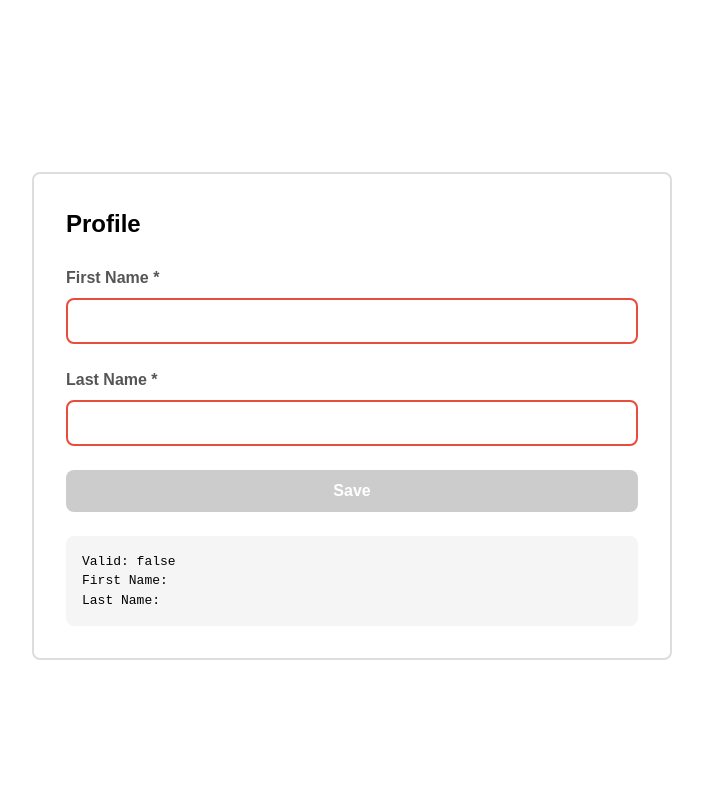
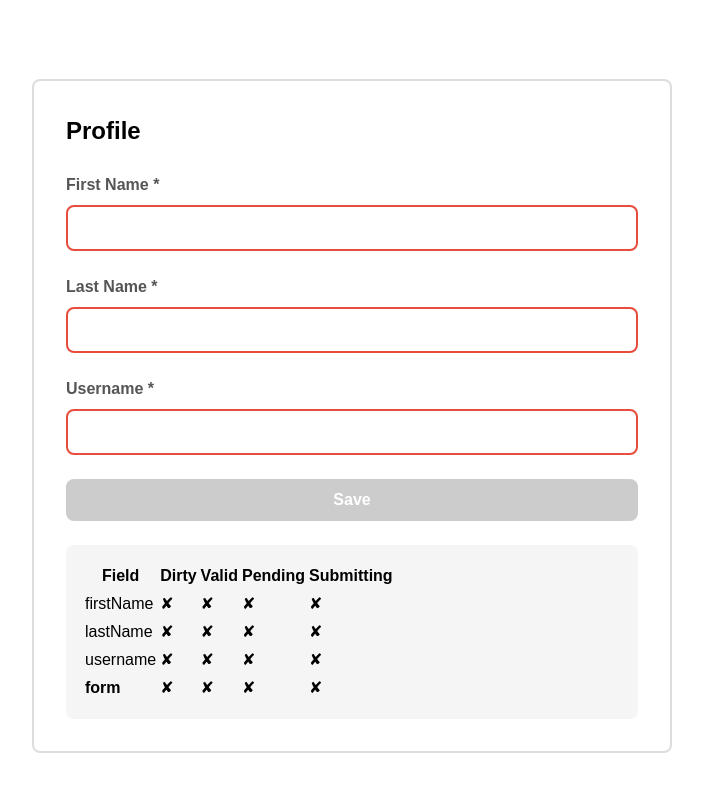
Before and after one commit to thinktecture/signals-workshop, an Angular app: page / in a window 1280 px wide. Shown: the top 792 px of the page, without its empty margins (288-991 px from the left). Built offline with nearby package versions, Linux system fonts and the light colour scheme.

Commit message:
feat: use more signal form features

```diff
--- a/src/app/profile/profile.html
+++ b/src/app/profile/profile.html
@@ -1,4 +1,4 @@
-<form>
+<form (submit)="submit($event)">
   <h2>Profile</h2>
   <div class="form-field">
     <label for="firstName">First Name *</label>
@@ -8,7 +8,9 @@
       [class.invalid]="!personForm.firstName().valid()"
     />
 
-    @if (personForm.firstName().touched() && !personForm.firstName().valid()) {
+    @if (personForm.firstName().pending()) {
+      <div class="pending-message">Validating...</div>
+    } @else if (personForm.firstName().touched() && !personForm.firstName().valid()) {
       <div class="error-message">
         {{ personForm.firstName().errors()[0].message }}
       </div>
@@ -24,20 +26,81 @@
       [class.invalid]="!personForm.lastName().valid()"
     />
 
-    @if (personForm.lastName().touched() && !personForm.lastName().valid()) {
+    @if (personForm.lastName().pending()) {
+      <div class="pending-message">Validating...</div>
+    } @else if (personForm.lastName().touched() && !personForm.lastName().valid()) {
       <div class="error-message">
-        <div class="error-message">
-          {{ personForm.lastName().errors()[0].message }}
-        </div>
+        {{ personForm.lastName().errors()[0].message }}
       </div>
     }
   </div>
 
-  <button type="submit" [disabled]="!personForm().valid()">Save</button>
+  <div class="form-field">
+    <label for="username">Username *</label>
+    <input
+      id="username"
+      [formField]="personForm.username"
+      [class.invalid]="!personForm.username().valid()"
+    />
+
+    @if (personForm.username().pending()) {
+      <div class="pending-message">Checking availability...</div>
+    } @else if (personForm.username().touched() && !personForm.username().valid()) {
+      <div class="error-message">
+        {{ personForm.username().errors()[0].message }}
+      </div>
+    }
+  </div>
+
+  <button type="submit" [disabled]="!personForm().valid() || personForm().pending()">
+    @if (personForm().submitting()) {
+      Saving...
+    } @else {
+      Save
+    }
+  </button>
 
   <div class="debug-info">
-    <pre>Valid: {{ personForm().valid() }}</pre>
-    <pre>First Name: {{ personModel().firstName }}</pre>
-    <pre>Last Name: {{ personModel().lastName }}</pre>
+    <table>
+      <thead>
+        <tr>
+          <th>Field</th>
+          <th>Dirty</th>
+          <th>Valid</th>
+          <th>Pending</th>
+          <th>Submitting</th>
+        </tr>
+      </thead>
+      <tbody>
+        <tr>
+          <td>firstName</td>
+          <td>{{ personForm.firstName().dirty() ? '✔' : '✘' }}</td>
+          <td>{{ personForm.firstName().valid() ? '✔' : '✘' }}</td>
+          <td>{{ personForm.firstName().pending() ? '✔' : '✘' }}</td>
+          <td>{{ personForm.firstName().submitting() ? '✔' : '✘' }}</td>
+        </tr>
+        <tr>
+          <td>lastName</td>
+          <td>{{ personForm.lastName().dirty() ? '✔' : '✘' }}</td>
+          <td>{{ personForm.lastName().valid() ? '✔' : '✘' }}</td>
+          <td>{{ personForm.lastName().pending() ? '✔' : '✘' }}</td>
+          <td>{{ personForm.lastName().submitting() ? '✔' : '✘' }}</td>
+        </tr>
+        <tr>
+          <td>username</td>
+          <td>{{ personForm.username().dirty() ? '✔' : '✘' }}</td>
+          <td>{{ personForm.username().valid() ? '✔' : '✘' }}</td>
+          <td>{{ personForm.username().pending() ? '✔' : '✘' }}</td>
+          <td>{{ personForm.username().submitting() ? '✔' : '✘' }}</td>
+        </tr>
+        <tr>
+          <td><strong>form</strong></td>
+          <td>{{ personForm().dirty() ? '✔' : '✘' }}</td>
+          <td>{{ personForm().valid() ? '✔' : '✘' }}</td>
+          <td>{{ personForm().pending() ? '✔' : '✘' }}</td>
+          <td>{{ personForm().submitting() ? '✔' : '✘' }}</td>
+        </tr>
+      </tbody>
+    </table>
   </div>
 </form>
--- a/src/app/profile/profile.ts
+++ b/src/app/profile/profile.ts
@@ -1,9 +1,29 @@
-import { Component, signal } from '@angular/core';
-import { form, FormField, minLength, required } from '@angular/forms/signals';
+import { Component, resource, signal } from '@angular/core';
+import {
+  form,
+  FormField,
+  minLength,
+  required,
+  submit,
+  validateAsync,
+} from '@angular/forms/signals';
 
 interface Person {
   firstName: string;
   lastName: string;
+  username: string;
+}
+
+function wait(milliseconds: number): Promise<void> {
+  return new Promise((resolve) => setTimeout(resolve, milliseconds));
+}
+
+function hashUsername(username: string): number {
+  let hash = 5381;
+  for (let i = 0; i < username.length; i++) {
+    hash = (hash * 33) ^ username.charCodeAt(i);
+  }
+  return hash;
 }
 
 @Component({
@@ -13,12 +33,13 @@ interface Person {
   styleUrl: './profile.scss',
 })
 export class Profile {
-  personModel = signal<Person>({
+  protected readonly personModel = signal<Person>({
     firstName: '',
     lastName: '',
+    username: '',
   });
 
-  personForm = form(this.personModel, (path) => {
+  protected readonly personForm = form(this.personModel, (path) => {
     required(path.firstName, { message: 'First name is required' });
     minLength(path.firstName, 3, {
       message: 'First name must be at least 3 characters long',
@@ -27,5 +48,50 @@ export class Profile {
     minLength(path.lastName, 3, {
       message: 'Last name must be at least 3 characters long',
     });
+    required(path.username, { message: 'Username is required' });
+    minLength(path.username, 3, {
+      message: 'Username must be at least 3 characters long',
+    });
+    validateAsync(path.username, {
+      params: (ctx) => ctx.value(),
+      factory: (params) =>
+        resource({
+          params,
+          loader: async ({ params: username }) => {
+            await wait(1500);
+            return hashUsername(username) % 3 !== 0;
+          },
+        }),
+      onSuccess: (isAvailable) => {
+        if (!isAvailable) {
+          return { kind: 'username-taken', message: 'Username is already taken' };
+        }
+        return null;
+      },
+      onError: () => ({
+        kind: 'username-check-failed',
+        message: 'Could not check username availability',
+      }),
+    });
   });
+
+  protected submit(event: SubmitEvent) {
+    event.preventDefault();
+
+    submit(this.personForm, async (form) => {
+      await wait(3000);
+
+      if (Math.random() < 0.5) {
+        return [
+          {
+            fieldTree: form.username,
+            kind: 'username-taken',
+            message: 'Username was just taken by someone else',
+          },
+        ];
+      }
+
+      return null;
+    });
+  }
 }
```
